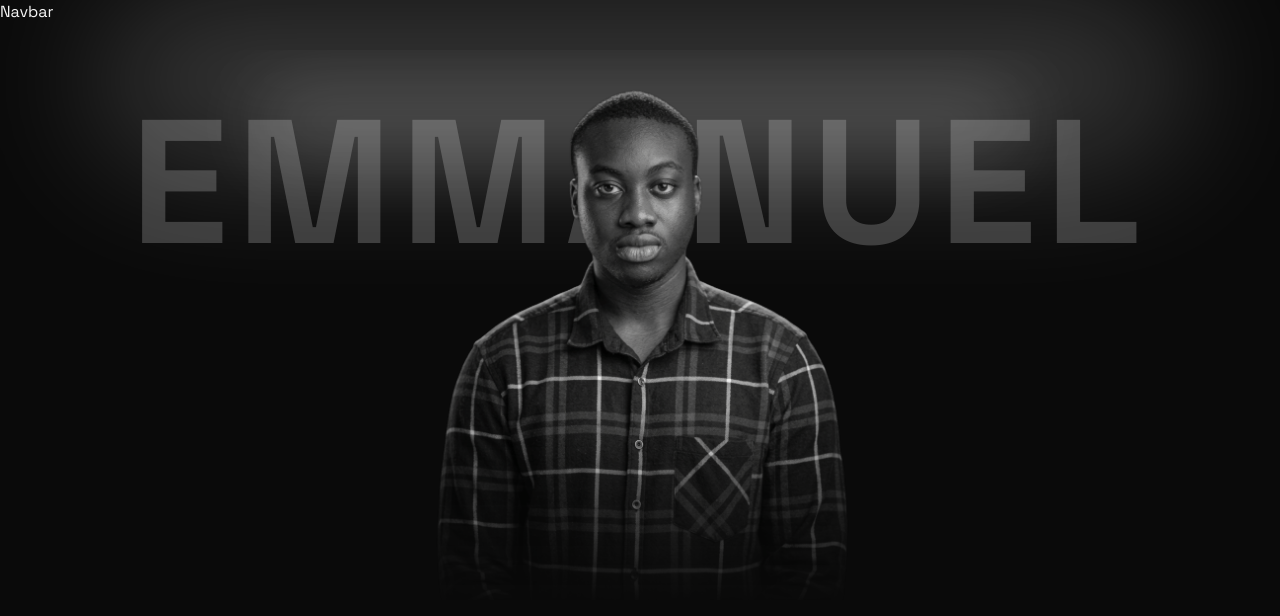
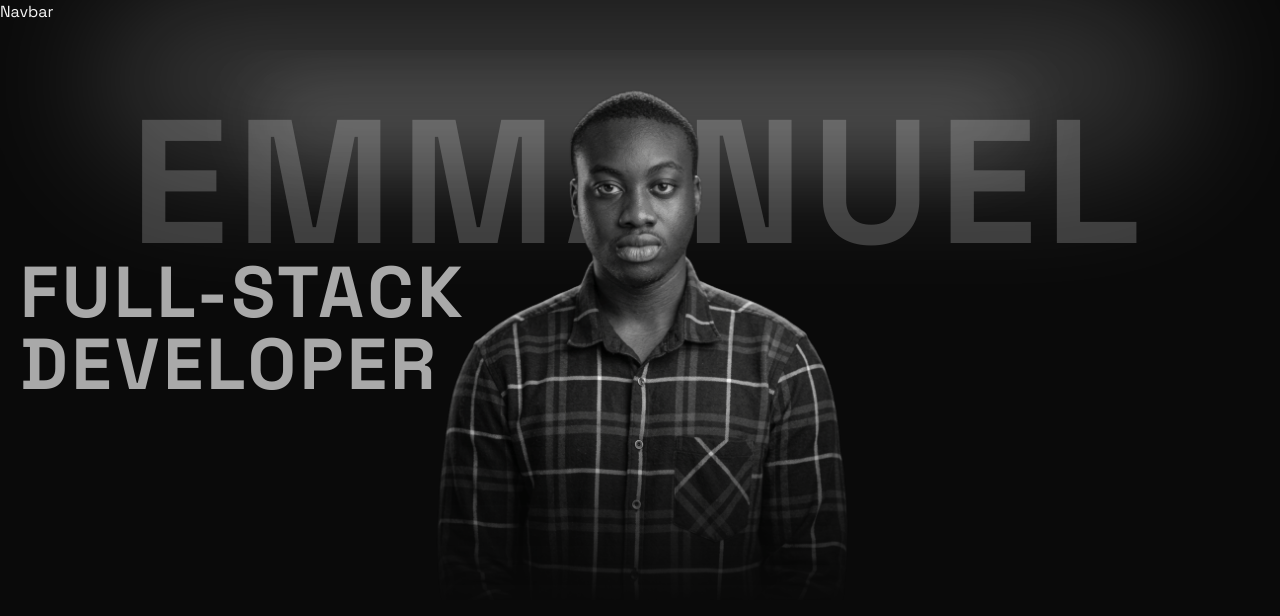
Before and after one commit to PaulEmmanuel8888/New_Portfolio, a React (Vite) app: page / in a window 1280 px wide. Shown: the top 616 px of the page. Built offline with nearby package versions, Linux system fonts and the light colour scheme.

Commit message:
Add Role text to hero section

```diff
--- a/src/components/Hero.jsx
+++ b/src/components/Hero.jsx
@@ -16,6 +16,12 @@ const Hero = () => {
           alt="Emmanuel Paul"
         />
       </div>
+
+      <div className="absolute bottom-0 left-5  sm:bottom-[25vh] sm:left-5">
+        <h2 className="text-5xl font-black uppercase text-[rgba(255,255,255,0.65)] sm:tracking-[0.05em]  tracking-tight sm:text-6xl md:text-7xl text-shadow-gray-500">
+          Full-Stack <br /> Developer
+        </h2>
+      </div>
     </div>
   );
 };
```
